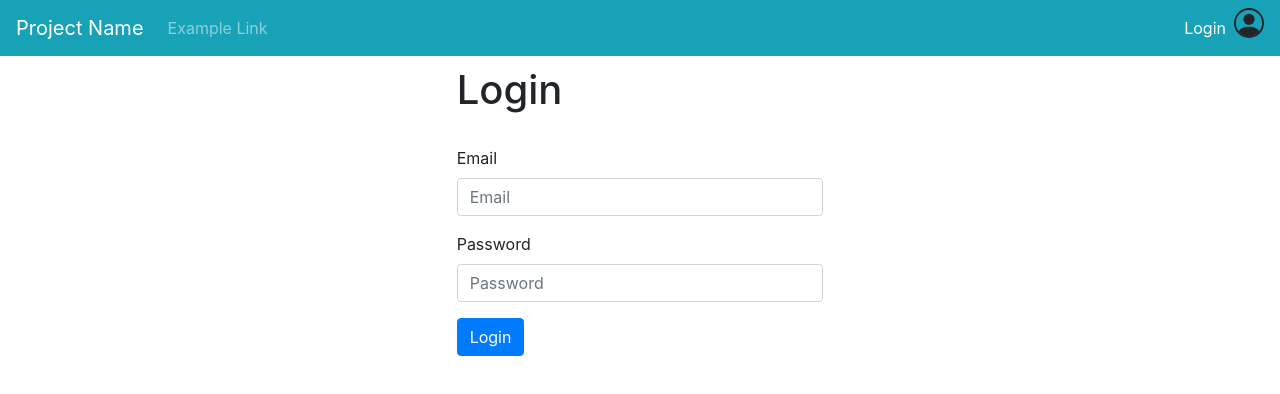
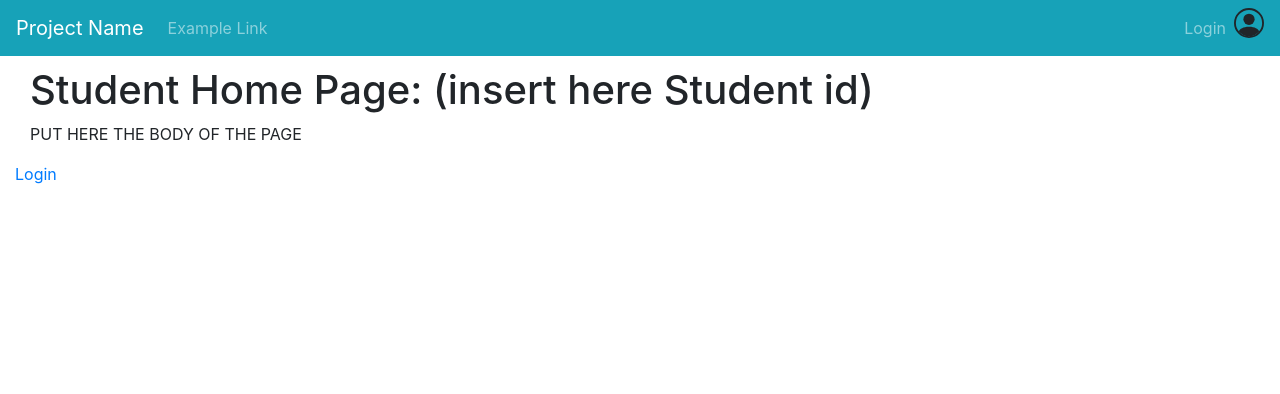
Before and after one commit to SE2-Team-14/Project-SE2-2020, a React (Create React App) app in the folder client/: page /student-home in a window 1280 px wide. Before the commit this address led to /login. Shown: the top 394 px of the page. Built offline with nearby package versions, Linux system fonts and the light colour scheme.

Commit message:
Implemented Home pages Skeleton

```diff
--- a/client/src/App.js
+++ b/client/src/App.js
@@ -13,6 +13,9 @@
 
 import Header from './Components/Header';
 import Login from './Components/Login';
+import StudentHomePage from './Components/StundentHomePage'
+import TeacherHomePage from './Components/TeacherHomePage'
+
 
 
 import { AuthContext } from './auth/AuthContext'
@@ -33,7 +36,7 @@
     //}
     //).catch((err) => {
     //this.setState({ authErr: err.errorObj });
-    this.props.history.push("/login"); // TODO: for debug only, to be changed with the login page
+    this.props.history.push("/student-home"); // TODO: for debug only, to be changed with the login page
     //});
   }
 
@@ -78,11 +81,17 @@
         <Container fluid>
           <Switch>
 
-            <Route path="/home">
-              <Alert variant="success"> Starting Page </Alert>
+            <Route path="/student-home">
+              <Alert variant="success">Student Starting Page </Alert>
+              <StudentHomePage></StudentHomePage>
               <Link to="/login">Login</Link>
             </Route>
 
+            <Route path="/teacher-home">
+              <Alert variant="success">Student Starting Page </Alert>
+              <TeacherHomePage></TeacherHomePage>
+              <Link to="/login">Login</Link>
+            </Route>
 
             <Route path="/login">
               <Row className="vheight-100">
@@ -96,7 +105,7 @@
 
 
             <Route>
-              <Redirect to='/home' />
+              <Redirect to='/student-home' />
             </Route>
 
           </Switch>
--- /dev/null
+++ b/client/src/Components/StundentHomePage.js
@@ -0,0 +1,54 @@
+import React from 'react';
+import Button from 'react-bootstrap/Button';
+import Form from 'react-bootstrap/Form';
+import { Redirect } from 'react-router-dom';
+import { AuthContext } from '../auth/AuthContext'
+import Col from 'react-bootstrap/Col';
+import Row from 'react-bootstrap/Row';
+import Container from 'react-bootstrap/Container';
+import API from '../api/API';
+
+
+
+class StudentHomePage extends React.Component {
+  constructor(props) {
+    super(props);
+    this.state = {};
+  }
+
+  login = (user) => {
+    API.login(user).then((res) => {
+      if (res.error_no == 0) {
+        this.props.loginCallback(res.user)
+        this.setState({ submitted: true });
+      } else {
+        alert(res.error_info)
+      }
+      console.log(res)
+    })
+  }
+
+  render() {
+    return (
+      <AuthContext.Consumer>
+        {(context) => (
+          <>
+            {/*(context.authErr || !context.authUser) && <Redirect to="/login"></Redirect>  TODO: quando funzionera il login*/}
+            <Container fluid>
+            <h1> Student Home Page: (insert here Student id)</h1>
+            <Row>
+                <Col>
+                {
+                    <p>PUT HERE THE BODY OF THE PAGE</p>
+                }
+                </Col>
+            </Row>
+            </Container>
+          </>
+        )}
+      </AuthContext.Consumer>
+    );
+  }
+}
+
+export default StudentHomePage;
--- /dev/null
+++ b/client/src/Components/TeacherHomePage.js
@@ -0,0 +1,43 @@
+import React from 'react';
+import Button from 'react-bootstrap/Button';
+import Form from 'react-bootstrap/Form';
+import { Redirect } from 'react-router-dom';
+import { AuthContext } from '../auth/AuthContext'
+import Col from 'react-bootstrap/Col';
+import Row from 'react-bootstrap/Row';
+import Container from 'react-bootstrap/Container';
+import API from '../api/API';
+
+
+
+class TeacherHomePage extends React.Component {
+  constructor(props) {
+    super(props);
+    this.state = {};
+  }
+
+
+  render() {
+    return (
+      <AuthContext.Consumer>
+        {(context) => (
+          <>
+            {/*(context.authErr || !context.authUser) && <Redirect to="/login"></Redirect>  TODO: quando funzionera il login*/}
+            <Container fluid>
+            <h1> Teacher Home Page: (insert here Teacher id)</h1>
+            <Row>
+                <Col>
+                {
+                    <p>PUT HERE THE BODY OF THE PAGE</p>
+                }
+                </Col>
+            </Row>
+            </Container>
+          </>
+        )}
+      </AuthContext.Consumer>
+    );
+  }
+}
+
+export default TeacherHomePage;
```
